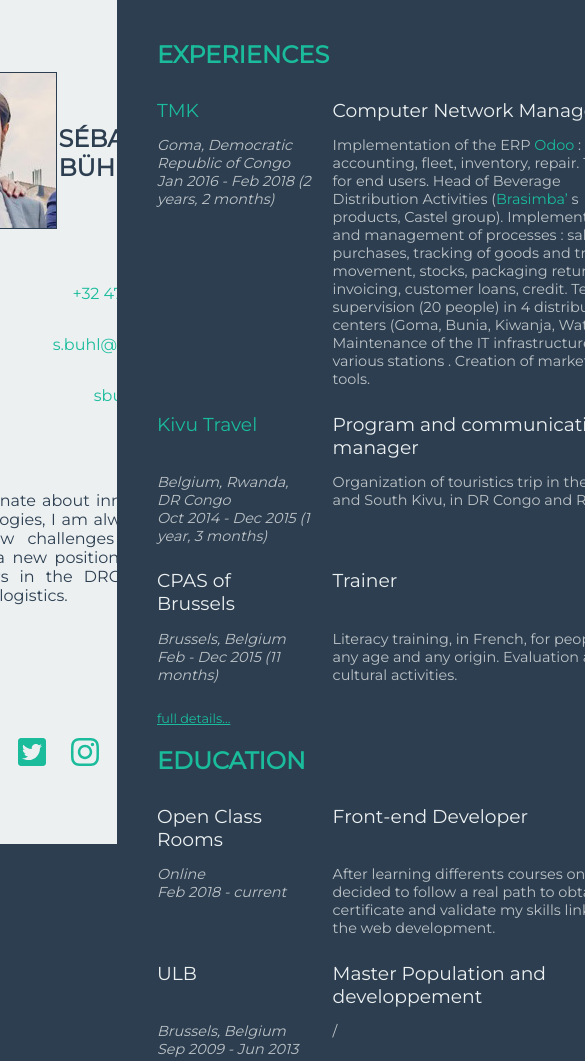
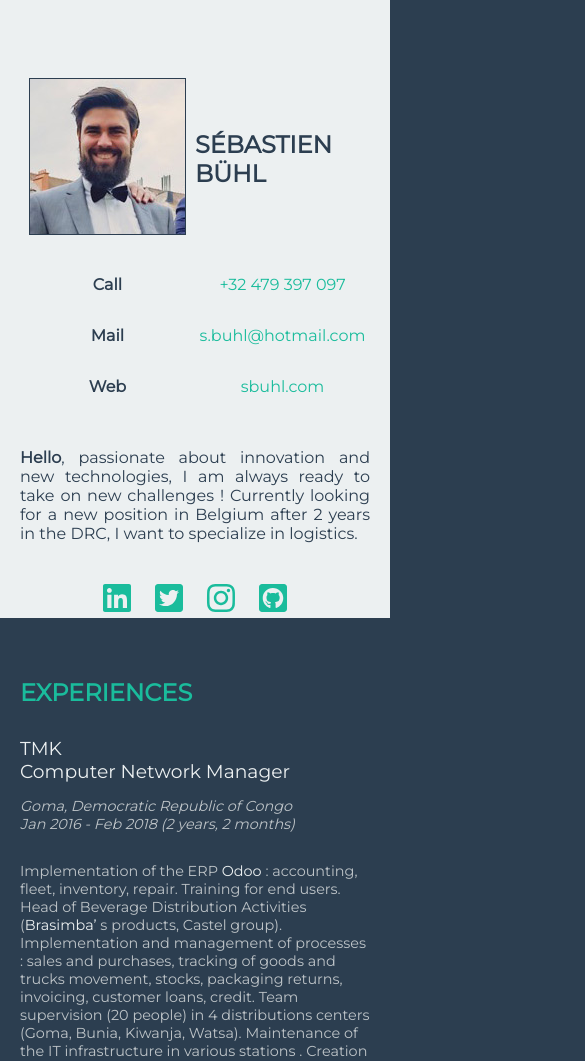
Before and after one commit to sbuhl/buhl-be, a plain HTML site: page index.html in a window 390 px wide. Shown: the top 1061 px of the page, 585 px wide, since content can reach past the window. Drawn offline with Linux system fonts and the light colour scheme.

Commit message:
Responsiveness

```diff
--- a/css/styles.css
+++ b/css/styles.css
@@ -25,8 +25,9 @@ body {
 .container{
 	display: grid;
 	grid-template-columns: 30% 1fr;
-	grid-template-rows: auto;
 	grid-gap: 20px;
+	grid-template-areas:
+		"sidebar content";
 }
 
 .sidebar{
@@ -42,9 +43,11 @@ body {
 	grid-gap: 20px;
 	justify-content: center;
 	align-items: center;
+	grid-area: sidebar;
 }
 .content{
 	padding: 20px;
+	grid-area: content;
 }
 header{
 	text-align: center;
@@ -121,6 +124,12 @@ p em{
 	font-family: 'Montserrat';
 	color: var(--silver);
 }
+.detail a{
+	color: var(--clouds);
+}
+.detail a:hover{
+	color: var(--turquoise);
+}
 progress{
 	justify-content: center;
 	align-self: center;
@@ -156,3 +165,47 @@ img{
 img:hover{
 	box-shadow: 0 4px 8px 0 rgba(0, 0, 0, 0.2), 0 6px 20px 0 rgba(0, 0, 0, 0.19);
 }
+
+@media (max-width: 1080px) {
+
+}
+
+@media (max-width: 721px) {
+	.container {
+		grid-template-columns: 1fr;
+		grid-template-areas:
+			"sidebar"
+			"content"
+	}
+	.sidebar{
+  		position: relative;
+		height: auto;
+		grid-template-columns: 1fr 1fr;
+		grid-template-rows: auto;
+		overflow: hidden;
+	}
+	header{
+		grid-column: span 2;
+	}
+	.social{
+		grid-column: span 2;
+	}
+}
+
+@media (max-width: 500px){
+	.sidebar{
+		grid-template-columns: 1fr;
+	}
+	header{
+		grid-column: span 1;
+	}
+	.social{
+		grid-column: span 1;
+	}
+	.detail{
+		grid-template-columns: 1fr;
+	}
+	.diverse{
+		grid-template-columns: 1fr;
+	}
+}
--- a/index.html
+++ b/index.html
@@ -100,14 +100,14 @@
 					<h3>Master Population and developpement  </h3>
 					<p class="lieu">Brussels, Belgium<br>
 					Sep 2009 - Jun 2013</p>
-					<p>/</p>
+					<p>Thesis : Strategies for social reintegration of children associated with armed forces. The case of the North Kivu region in the DRC.</p>
 				</section>
 				<section class="detail">
 					<h3>ISPG</h3>
 					<h3>Bachelor’sdegreesocialsciences</h3>
 					<p class="lieu">Brussels, Belgium<br>
 					Sep 2006 - Jun 2009</p>
-					<p>/</p>
+					<p>Thesis : Teach the concepts of revolution and communism in the light of the Cuban revolution.</p>
 				</section>
 			</section>
 			<section class="inner diverse">
@@ -146,7 +146,7 @@
 							  <progress id="avancement" class="progressBar" value="85" max="100"></progress>
 						</div>
 						<div id="Odoo" class="inner__skill">
-							<p><a href="http://www.odoo.com">Odoo</a></p>
+							<p>Odoo</p>
 							  <progress id="avancement" class="progressBar" value="65" max="100"></progress>
 						</div>
 				</section>
@@ -178,14 +178,14 @@
 	function generateHTML(){
 		return document.getElementById('experience').innerHTML =`<h2>Experiences</h2>
 				<section class="detail">
-					<h3>TMK</h3>
+					<h3><a href="http://www.tmkcongo.com">TMK</a></h3>
 					<h3>Computer Network Manager</h3>
 					<p class="lieu">Goma, Democratic Republic of Congo <br>
 					Jan 2016 - Feb 2018 (2 years, 2 months)</p>
-					<p>Implementation of the ERP  Odoo  : accounting, fleet, inventory, repair. Training for end users. Head of Beverage Distribution Activities ( Brasimba’  s  products, Castel group). Implementation and management of processes : sales and purchases, tracking of goods and trucks movement, stocks, packaging returns, invoicing, customer loans, credit. Team supervision (20 people) in 4 distributions centers (Goma, Bunia, Kiwanja, Watsa). Maintenance of the IT infrastructure in various stations . Creation of marketing tools.</p>
+					<p>Implementation of the ERP  <a target="_blank" href="http://www.odoo.com">Odoo</a>  : accounting, fleet, inventory, repair. Training for end users. Head of Beverage Distribution Activities (<a target="_blank" href="http://brasimba.com/">Brasimba’</a> s  products, Castel group). Implementation and management of processes : sales and purchases, tracking of goods and trucks movement, stocks, packaging returns, invoicing, customer loans, credit. Team supervision (20 people) in 4 distributions centers (Goma, Bunia, Kiwanja, Watsa). Maintenance of the IT infrastructure in various stations . Creation of marketing tools.</p>
 				</section>
 				<section class="detail">
-					<h3>Kivu Travel</h3>
+					<h3><a href="http://www.kivutravel.com">Kivu Travel</a></h3>
 					<h3>Program and communication manager</h3>
 					<p class="lieu">Belgium, Rwanda, DR Congo<br>
 					Oct 2014 - Dec 2015 (1 year, 3 months)</p>
@@ -197,7 +197,8 @@
 					<p class="lieu">Brussels, Belgium <br>
 					Feb - Dec 2015 (11 months)</p>
 					<p>Literacy training, in French, for people of any age and any origin. Evaluation and cultural activities.</p>
-				</section><section class="detail">
+				</section>
+				<section class="detail">
 					<h3>La Base ASBL</h3>
 					<h3>Communication assistant</h3>
 					<p class="lieu">Brussels, Belgium<br>
```
